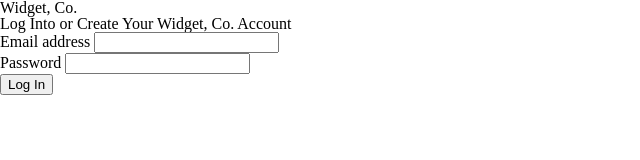
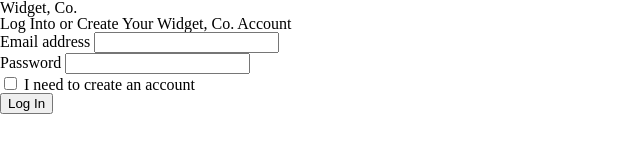
Before and after one commit to hci-2022/06-form-prototyping, a plain HTML site: page index.html in a window 1280 px wide. Shown: the whole page, without its empty margins (0-640 px from the left). Drawn offline with Linux system fonts and the light colour scheme.

Commit message:
Add account-creation checkbox

```diff
--- a/index.html
+++ b/index.html
@@ -25,8 +25,13 @@
             <label for="password">Password</label>
             <input type="password" name="password" id="password" />
           </li>
+          <li>
+            <input type="checkbox" name="create" id="create" />
+            <label for="create">I need to create an account</label>
+          </li>
         </ol>
       </fieldset>
+
       <button type="submit">Log In</button>
     <!-- Login form proceeds to preferences/ -->
 
```
